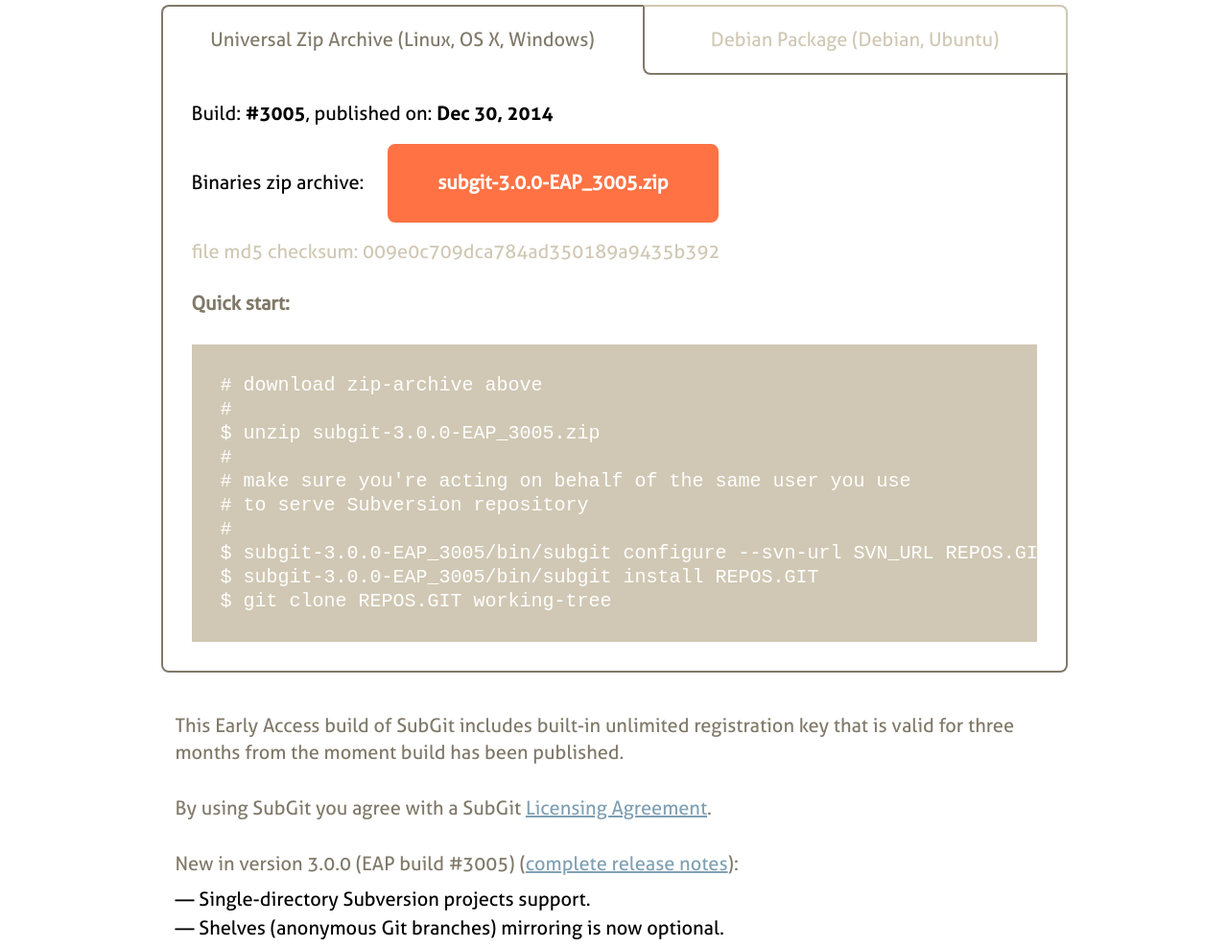
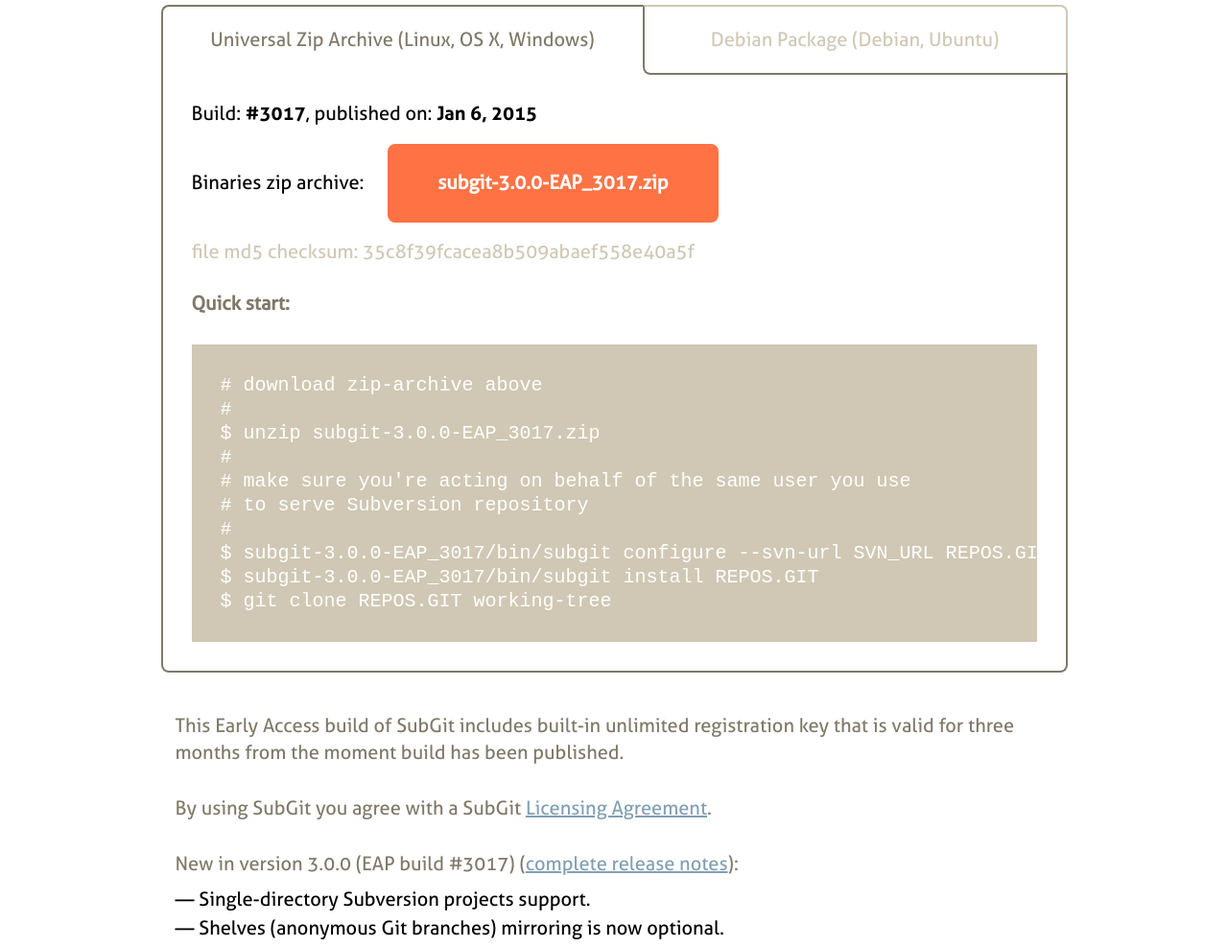
Before and after one commit to waaa/tmate.github.io, a Jekyll site: the page built from eap.html, in a window 1280 px wide. Shown: the part 408-1395 px from the top of the page at 96% size. Built offline with Jekyll 4.4.1, drawn with Linux system fonts in a browser that asks for light colours; Markdown is read by kramdown in place of the engine named in the settings; comment, search, counter and statistics services are not loaded.

Commit message:
3.0.0 EAP 4

```diff
--- a/eap.html
+++ b/eap.html
@@ -17,40 +17,40 @@
     </ul>
     <div class="box visible">
       <div class="tab_box_inner">
-        <p>Build: <strong>&#35;3005</strong>, published on: <strong>Dec 30, 2014</strong></p>
-        <p>Binaries zip archive: <a href="downloadingeapzip.html" class="button_orange" style="margin:-10px 0 -10px 20px !important;">subgit-3.0.0-EAP_3005.zip</a></p>
-        <p class="checksum">file md5 checksum: 009e0c709dca784ad350189a9435b392</p>
+        <p>Build: <strong>&#35;3017</strong>, published on: <strong>Jan 6, 2015</strong></p>
+        <p>Binaries zip archive: <a href="downloadingeapzip.html" class="button_orange" style="margin:-10px 0 -10px 20px !important;">subgit-3.0.0-EAP_3017.zip</a></p>
+        <p class="checksum">file md5 checksum: 35c8f39fcacea8b509abaef558e40a5f</p>
         <h6>Quick start:</h6>
         <pre>
 <code># download zip-archive above
 #
-$ unzip subgit-3.0.0-EAP_3005.zip
+$ unzip subgit-3.0.0-EAP_3017.zip
 #
 # make sure you're acting on behalf of the same user you use
 # to serve Subversion repository
 #
-$ subgit-3.0.0-EAP_3005/bin/subgit configure --svn-url SVN_URL REPOS.GIT
-$ subgit-3.0.0-EAP_3005/bin/subgit install REPOS.GIT
+$ subgit-3.0.0-EAP_3017/bin/subgit configure --svn-url SVN_URL REPOS.GIT
+$ subgit-3.0.0-EAP_3017/bin/subgit install REPOS.GIT
 $ git clone REPOS.GIT working-tree</code></pre>
       </div>
     </div>
     <div class="box">
       <div class="tab_box_inner">
-        <p>Build: <strong>&#35;3005</strong>, published on: <strong>Dec 30, 2014</strong></p>
-        <p>Debian package: <a href="downloadingeapdeb.html" class="button_orange" style="margin:-10px 0 -10px 20px !important;">subgit-3.0.0-EAP-3005_all.deb</a></p>
-        <p class="checksum">file md5 checksum: 061af4b15934ed0ac110eb87dcab9a27</p>
+        <p>Build: <strong>&#35;3017</strong>, published on: <strong>Jan 6, 2015</strong></p>
+        <p>Debian package: <a href="downloadingeapdeb.html" class="button_orange" style="margin:-10px 0 -10px 20px !important;">subgit-3.0.0-EAP-3017_all.deb</a></p>
+        <p class="checksum">file md5 checksum: b9c37cadb32b7ba6555b0f8a20cf529d</p>
         <h6>Quick start:</h6>
         <pre>
 <code># download Debian package above and fetch missing dependencies
 #
-$ sudo dpkg -i subgit_3.0.0_EAP_3005_all.deb
+$ sudo dpkg -i subgit_3.0.0_EAP_3017_all.deb
 $ sudo apt-get install -f
 #
 # make sure you're acting on behalf of the same user you use
 # to serve Subversion repository
 #
-$ subgit-3.0.0-EAP_3005/bin/subgit configure --svn-url SVN_URL REPOS.GIT
-$ subgit-3.0.0-EAP_3005/bin/subgit install REPOS.GIT
+$ subgit-3.0.0-EAP_3017/bin/subgit configure --svn-url SVN_URL REPOS.GIT
+$ subgit-3.0.0-EAP_3017/bin/subgit install REPOS.GIT
 $ git clone REPOS.GIT working-tree</code></pre>
       </div>
     </div>
@@ -58,7 +58,7 @@
   <div id="new_wrap">
     <p>This Early Access build of SubGit includes built-in unlimited registration key that is valid for three months from the moment build has been published.</p>
     <p>By using SubGit you agree with a SubGit <a href="license.html">Licensing Agreement</a>.</p>
-    <p>New in version 3.0.0 (EAP build #3005) (<a href="documentation/release-notes.html">complete release notes</a>):</p>
+    <p>New in version 3.0.0 (EAP build #3017) (<a href="documentation/release-notes.html">complete release notes</a>):</p>
     <ul>
      <li>— Single-directory Subversion projects support.</li>
      <li>— Shelves (anonymous Git branches) mirroring is now optional.</li>
```
Also changed, not shown: downloadingeapdeb.html (+5 -5 lines), downloadingeapzip.html (+4 -4 lines).
